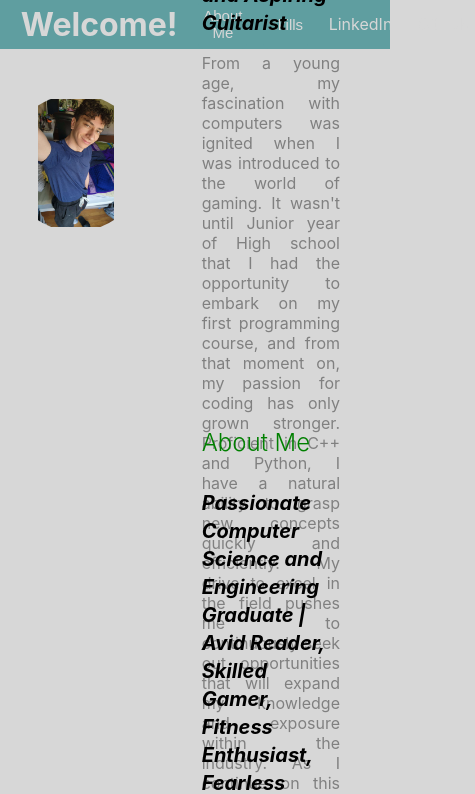
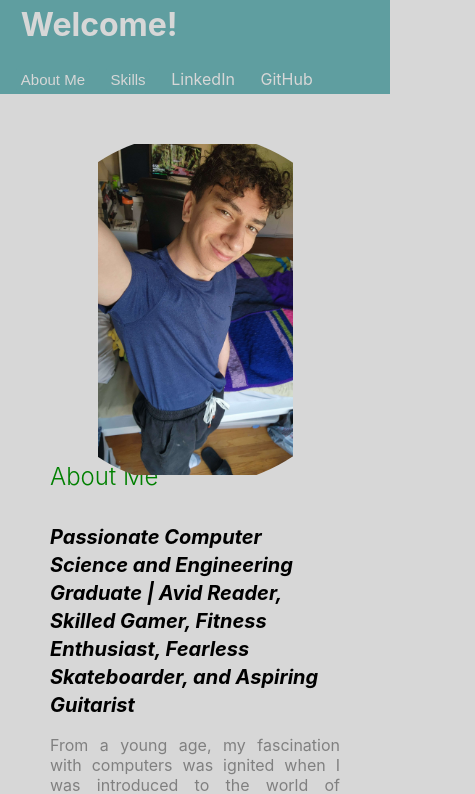
Before and after one commit to JoseGonzCSE/PersonalWeb2, a React (Create React App) app in the folder personal-web/: page /aboutme in a window 390 px wide. Shown: the top 794 px of the page, 475 px wide, since content can reach past the window. Built offline with nearby package versions, Linux system fonts and the light colour scheme.

Commit message:
Animation updates

```diff
--- a/personal-web/package.json
+++ b/personal-web/package.json
@@ -9,6 +9,7 @@
     "animate.css": "^4.1.1",
     "react": "^18.2.0",
     "react-dom": "^18.2.0",
+    "react-intersection-observer": "^9.5.2",
     "react-router-dom": "^6.14.1",
     "react-scripts": "^2.1.3",
     "web-vitals": "^2.1.4"
--- a/personal-web/src/App.jsx
+++ b/personal-web/src/App.jsx
@@ -8,6 +8,7 @@ import Contact from './Pages/Contact';
 import ScrollToTopButton from './Pages/scrollToTop';
 import{Route,Routes} from "react-router-dom"
 import 'animate.css';
+
 
 
 
--- a/personal-web/src/Pages/AboutMe.css
+++ b/personal-web/src/Pages/AboutMe.css
@@ -1,3 +1,4 @@
+
 .All{
     display: flex;
     height: 100vh;
@@ -10,6 +11,9 @@
     height: 100vh;
     margin-top: -50px;
     flex: 1;
+}
+.A_pageRight.animate__fadeInRight {
+    animation: animate__fadeInRight 1s;
 }
 .A_pageLeft{
     flex: 1;
@@ -25,8 +29,8 @@
     font-weight: 350;
     font-size: x-large;
     color: green;
-    animation: backInRight;
-    animation-duration: 2s;
+
+
 }
 .selfTitle{
     font-style: italic;
@@ -49,3 +53,8 @@
     height: 50%;
     margin-top: 50px;
 }
+
+@media screen and (max-width:480px) {
+    .All{flex-direction: column;}
+
+}
--- a/personal-web/src/Pages/AboutMe.jsx
+++ b/personal-web/src/Pages/AboutMe.jsx
@@ -1,9 +1,17 @@
 import './AboutMe.css'
 import Img2 from './Imgs/Img2.jpg'
 import React, { useRef } from 'react';
+import { useInView } from 'react-intersection-observer';
+import 'animate.css'
 
 
 export default function AboutMe({aboutMeRef}){
+
+    const [rightAllRef, rightAllInView] = useInView({
+        triggerOnce: true,
+        threshold: 0.2,
+      });
+
     return (
         <div ref={aboutMeRef}>
             <div className="All">
--- a/personal-web/src/Pages/Contact.css
+++ b/personal-web/src/Pages/Contact.css
@@ -85,3 +85,9 @@ font-weight: bold;
 transition: background-color 0.3s ease;
 margin-top: 20px;
 }
+
+
+@media screen and (max-width:480px) {
+    .container{flex-direction: column;}
+
+}
--- a/personal-web/src/Pages/Home.css
+++ b/personal-web/src/Pages/Home.css
@@ -32,8 +32,10 @@ body{
 }
 .name{
     font-style: italic;
-    animation: backInLeft;
+    animation: pulse;
     animation-duration: 2s;
+    animation-iteration-count: infinite;
+
 }
 
 .subText{
@@ -109,3 +111,10 @@ body{
     height: 100%;
 
 }
+
+@media screen and (max-width:480px) {
+    .infoBox{flex-direction: column;}
+    .pageLeft{flex-direction: column;}
+    .skillContainer{flex-direction: column;}
+    .skills{flex-direction: column;}
+}
--- a/personal-web/src/styles.css
+++ b/personal-web/src/styles.css
@@ -84,3 +84,8 @@ outline: none;
 .NavButton:active {
 background-color: rgb(40, 40, 40);
 }
+
+@media screen and (max-width:480px) {
+    .Nav{flex-direction: column;}
+
+}
```
Also changed, not shown: 1 other file (tests, documents, lock files or other folders).
